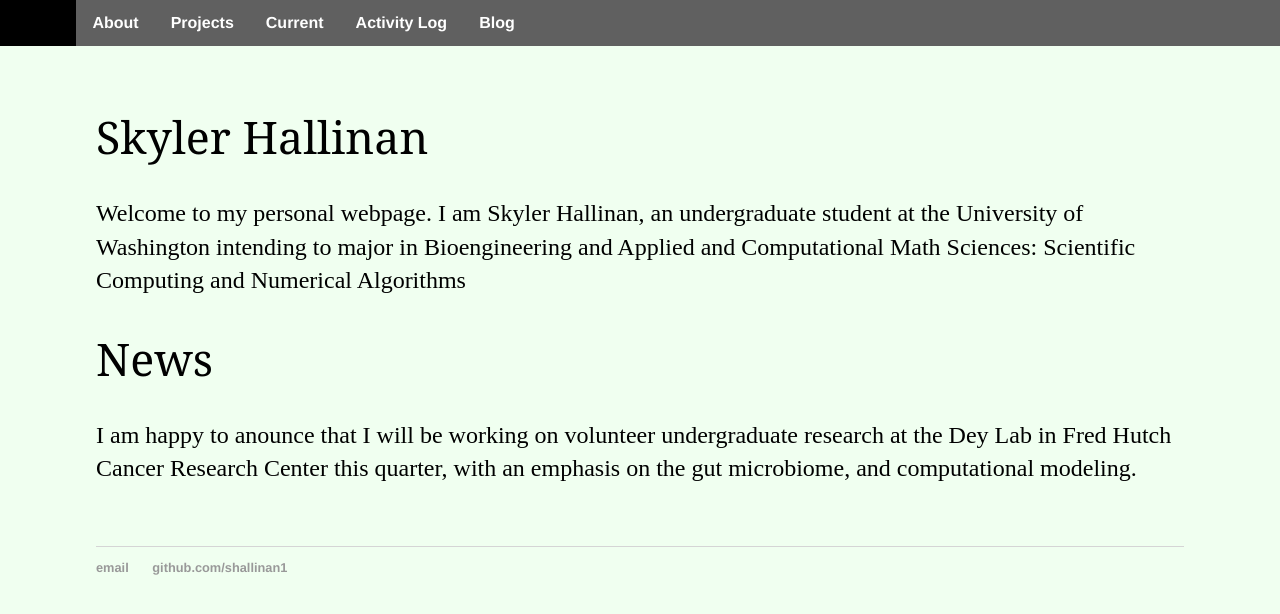
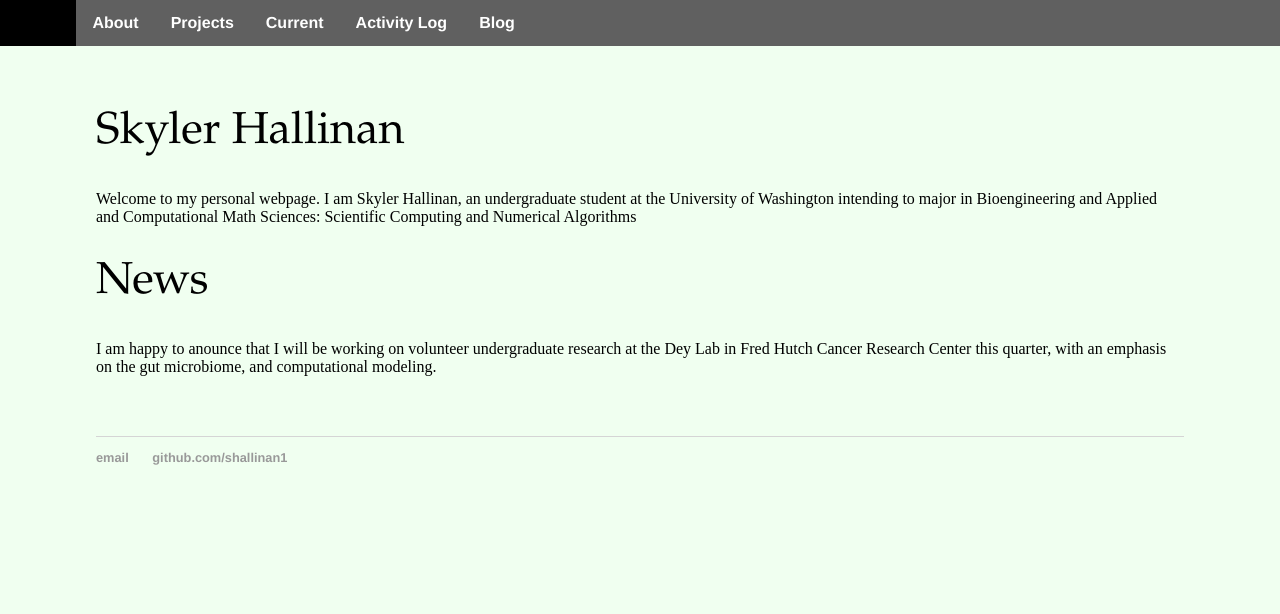
Before and after one commit to shallinan1/shallinan1.github.io, a Jekyll site: the page built from index.md, in a window 1280 px wide. Shown: the top 614 px of the page. Built offline with Jekyll 4.4.1, drawn with Linux system fonts in a browser that asks for light colours.

Commit message:
try palatino

```diff
--- a/css/main.css
+++ b/css/main.css
@@ -66,8 +66,14 @@ a:hover {
 }
 h1 {
     font-size: 2.8em;
-    font-family:'Belleza', 'Georgia', 'Sans-Serif';
 	font-weight: normal;
+	font-family: Palatino, Palatino Linotype, Palatino LT STD, Book Antiqua, Georgia, serif;
+	#font-size: 24px;
+	font-style: normal;
+	font-variant: normal;
+	#font-weight: 700;
+	#line-height: 26.4px;
+	}
 }
 p {
     font-size: 1.5em;
```
